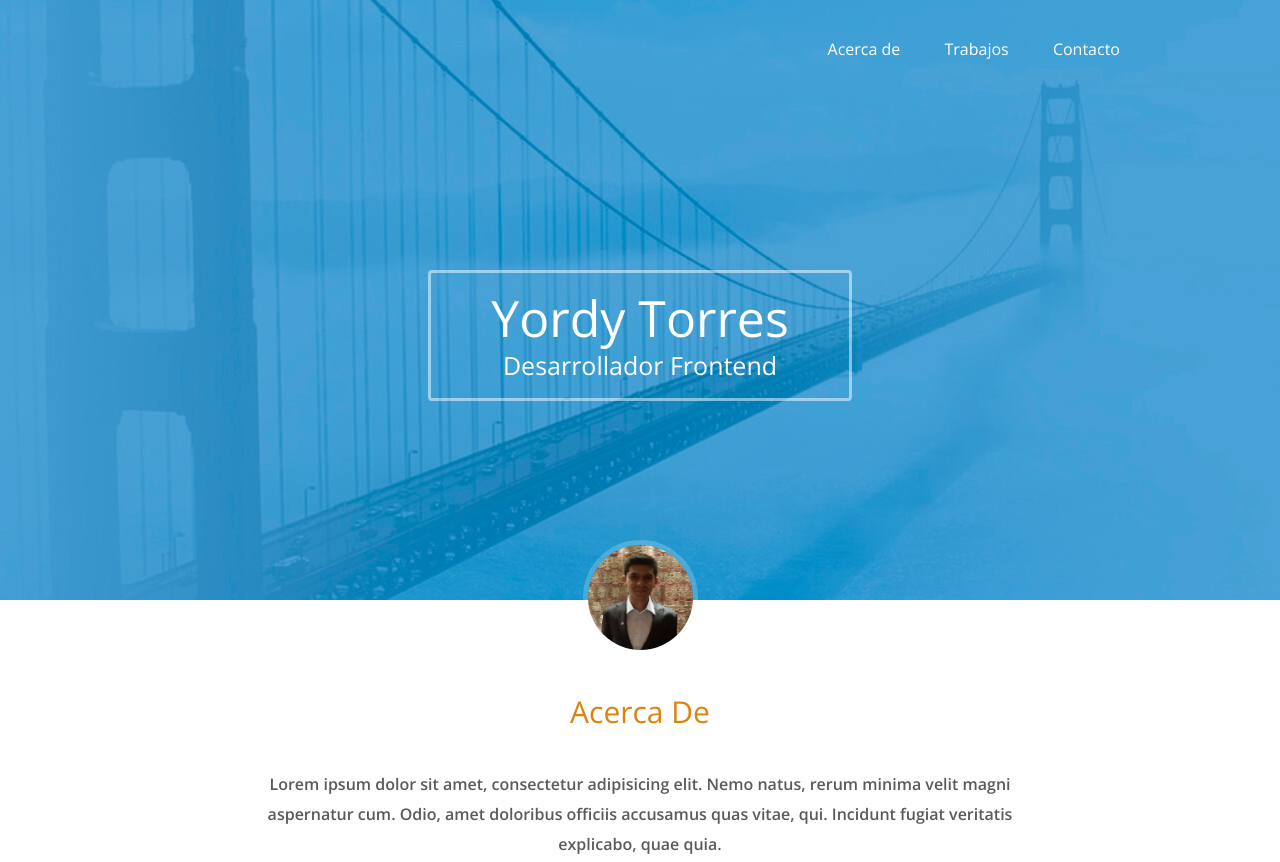
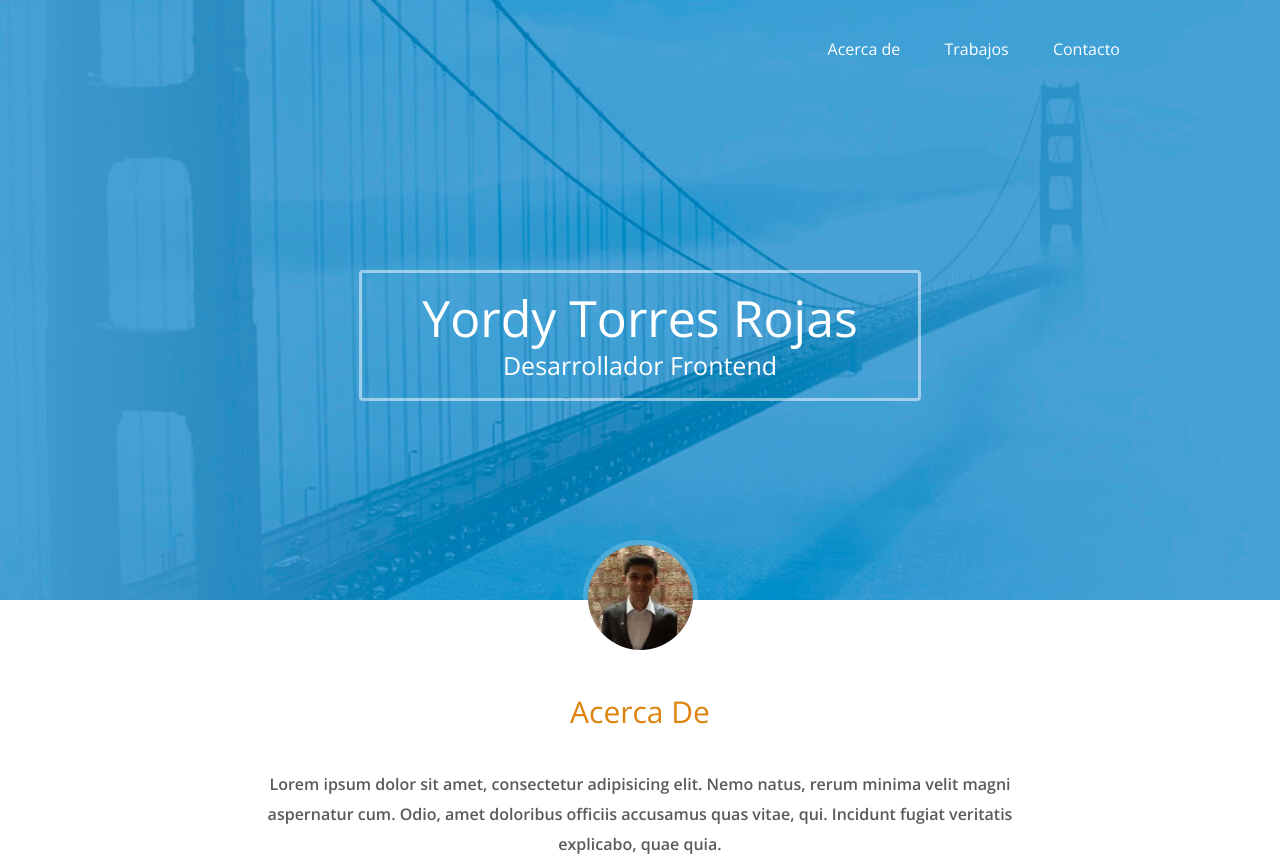
Before and after one commit to YordyTorres1993/My-First-Portfolio, a plain HTML site: page Portfolio/index.html in a window 1280 px wide. Shown: the top 862 px of the page. Drawn offline with nearby package versions, Linux system fonts and the light colour scheme.

Commit message:
Update index.html

```diff
--- a/Portfolio/index.html
+++ b/Portfolio/index.html
@@ -19,7 +19,7 @@
             </nav>
             <div class="contenedor-texto">
                 <div class="texto">
-                   <h1 class="nombre">Yordy Torres</h1>
+                   <h1 class="nombre">Yordy Torres Rojas</h1>
                    <h2 class="profesion">Desarrollador Frontend</h2>
                 </div>
             </div>
```
